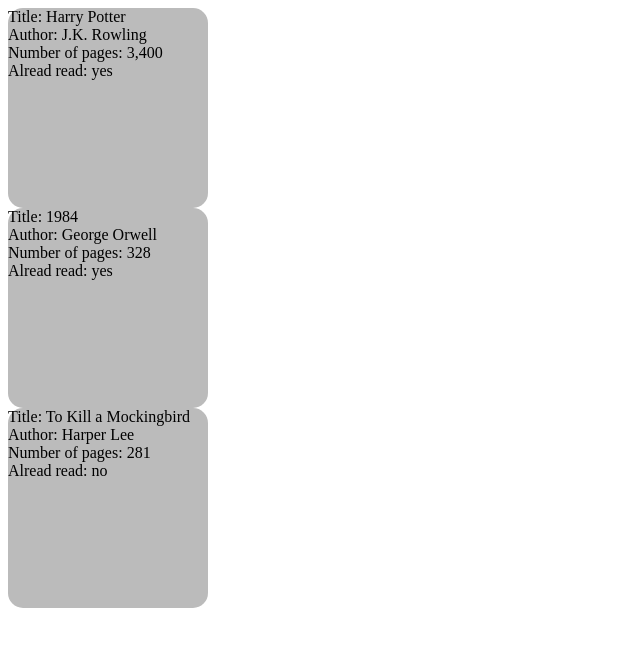
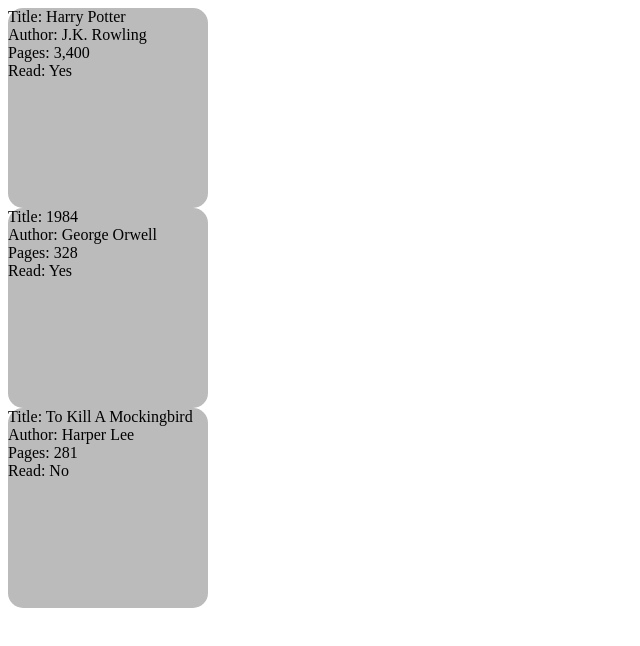
Before and after one commit to Alec1999/odin-library, a plain HTML site: page index.html in a window 1280 px wide. Shown: the whole page, without its empty margins (0-640 px from the left). Drawn offline with Linux system fonts and the light colour scheme.

Commit message:
Improve logic for creating book cards

```diff
--- a/script.js
+++ b/script.js
@@ -26,20 +26,19 @@
     const libraryContainer = document.querySelector(".library-container");
 
     for (const book of myLibrary) {
-        const newBookCard = document.createElement('div');
-        const bookCardTitle = document.createElement('div');
-        const bookCardAuthor = document.createElement('div');
-        const bookCardPages = document.createElement('div');
-        const bookCardRead = document.createElement('div');
 
-        newBookCard.classList.add('book-card');
+        const newBookCard = document.createElement("div")
+        newBookCard.classList.add("book-card");
+        propertiesToShow = ["title", "author", "pages", "read"];
 
-        bookCardTitle.textContent = "Title: " + book.title;
-        bookCardAuthor.textContent = "Author: " + book.author;
-        bookCardPages.textContent = "Number of pages: " + book.pages;
-        bookCardRead.textContent = "Alread read: " + book.read;
+        for (const property of propertiesToShow) {
+            bookProperty = document.createElement("div");
+            bookProperty.classList.add("capitalize");
+            bookProperty.textContent = property + ": " + book[property];
 
-        newBookCard.append(bookCardTitle, bookCardAuthor, bookCardPages, bookCardRead);
+            newBookCard.appendChild(bookProperty);
+        };
+
         libraryContainer.appendChild(newBookCard);
     };
 };
--- a/style.css
+++ b/style.css
@@ -4,3 +4,7 @@
     height: 200px;
     width: 200px;
 }
+
+.capitalize {
+    text-transform: capitalize;
+}
```
